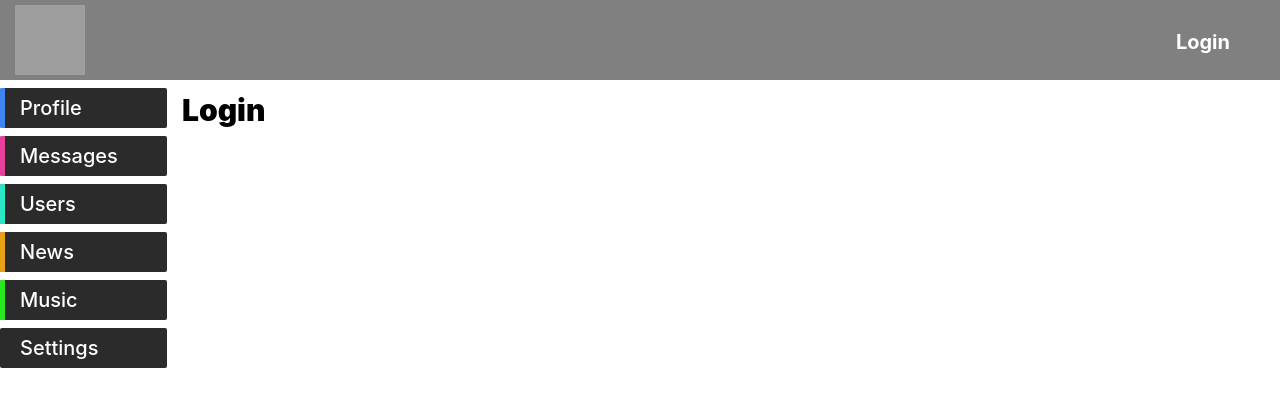
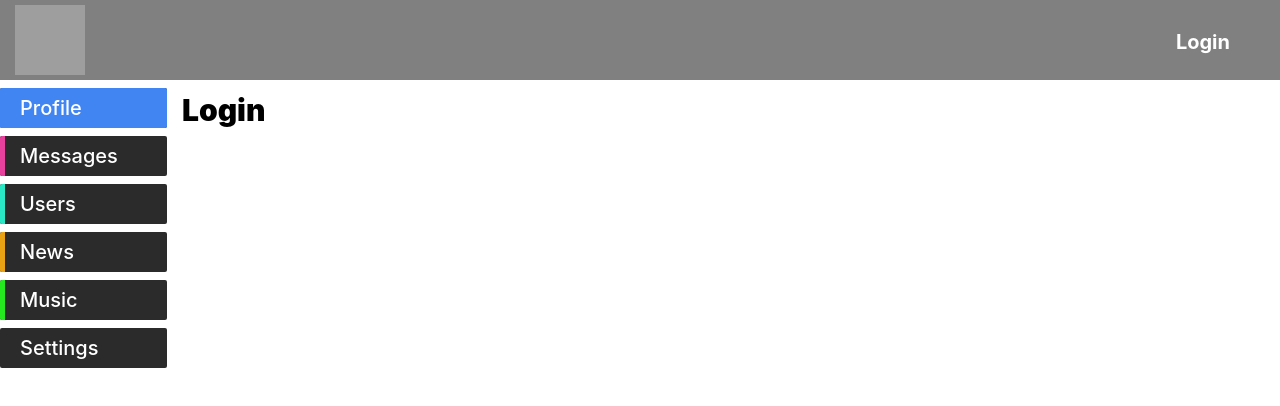
Before and after one commit to SasnykVova/First-social-network, a React (Create React App) app: page /login in a window 1280 px wide. Shown: the top 406 px of the page. Built offline with nearby package versions, Linux system fonts and the light colour scheme; no server answers; grey boxes are pictures that could not be loaded.

Commit message:
add navigatore to navbar profile

```diff
--- a/src/App.js
+++ b/src/App.js
@@ -1,6 +1,6 @@
 import './App.css';
 import s from './App.scss';
-import Navbar from './components/navbar/navbar';
+// import Navbar from './components/navbar/navbar';
 import { Routes, Route } from "react-router-dom";
 import Music from './components/music/music';
 import Settings from './components/settings/settings';
@@ -10,13 +10,14 @@
 import ProfileContainer from './components/Profile/ProfileContainer';
 import HeaderContainer from './components/header/headerContainer';
 import Login from './components/login/login';
+import NavbarContainer from './components/navbar/navbarContainer';
 
 const App = () => {
 
   return (
       <div className='app-wrapper'>
         <HeaderContainer className={s.app__header}/>
-        <Navbar />
+        <NavbarContainer/>
         <div className="main-content">
           <Routes>
             <Route path="/profile/:userId" element={<ProfileContainer/>} />
--- a/src/components/Profile/ProfileContainer.js
+++ b/src/components/Profile/ProfileContainer.js
@@ -2,8 +2,8 @@
 import { connect } from 'react-redux';
 import { setUserProfile, getUserProfile } from '../../redux/profile-reducer';
 import Profile from './Profile';
-import { useLocation, useNavigate, useParams, } from "react-router-dom";
-import { usersAPI } from './../../api';
+import { Navigate, useLocation, useNavigate, useParams, } from "react-router-dom";
+
 
 
 function withRouter(Component) {
@@ -29,6 +29,7 @@
     }
 
     render() {
+        if (!this.props.auth) return <Navigate to="/login"/>
         return (
             <Profile {...this.props} profile={this.props.profile} />
         );
@@ -38,6 +39,7 @@
 let mapStateToProps = (state) => {
     return {
         profile: state.profilePage.profile,
+        auth: state.auth.isAuth,
     }
 }
 
--- a/src/components/dialogs/dialogs.js
+++ b/src/components/dialogs/dialogs.js
@@ -21,7 +21,7 @@
         props.newElementChange(body);
     }
 
-    if (props.auth.isAuth === false) return <Navigate to={"/login"}/>
+    if (!props.auth.isAuth) return <Navigate to={"/login"}/>
     return (
         <div className={s.dialogs}>
             <div className={s.dialogs__wrapperAvata}>
--- a/src/components/navbar/navbar.js
+++ b/src/components/navbar/navbar.js
@@ -3,15 +3,15 @@
 import './navbar.scss';
 // import clsx from 'clsx';
 
-let addActive = () => {
-}
 
-const Navbar = () => {
+const Navbar = (props) => {
     return (
         <nav className={s.menu}>
             <ul className={s.menu__list}>
                 <li className="menu__item">
-                    <NavLink onClick={addActive} to="/profile" className={s.menu__link}>Profile</NavLink>
+                    <NavLink to={props.auth.isAuth
+                    ? "/profile/" + props.auth.userId
+                    : "/login"} className={s.menu__link}>Profile</NavLink>
                 </li>
                 <li className="menu__item">
                     <NavLink to="/dialogs" className={s.menu__link}>Messages</NavLink>
@@ -32,4 +32,5 @@
     );
 }
 
+
 export default Navbar;
--- /dev/null
+++ b/src/components/navbar/navbarContainer.js
@@ -0,0 +1,16 @@
+import Navbar from "./navbar";
+import { connect } from "react-redux";
+
+const mapStateToProps = (state) => {
+    return {
+        auth: state.auth,
+    }
+}
+
+const NavbarContainer = (props) => {
+    return (
+        <Navbar auth={props.auth}/>
+    )
+}
+
+export default connect (mapStateToProps, {})(NavbarContainer);
--- a/src/components/news/new/new.js
+++ b/src/components/news/new/new.js
@@ -5,7 +5,7 @@
     return (
         <div className={s.new}>
             <div className={s.new__wrapper}>
-                <div className={s.new__userAvatar}><img src='https://www.pngitem.com/pimgs/m/576-5768840_cartoon-man-png-avatar-transparent-png.png' /></div>
+                <div className={s.new__userAvatar}><img src='https://www.pngitem.com/pimgs/m/576-5768840_cartoon-man-png-avatar-transparent-png.png' alt='User-avatar'/></div>
                 <div className={s.new__text}>{props.newText}</div>
             </div>
         </div>
--- a/src/redux/users-reducer.js
+++ b/src/redux/users-reducer.js
@@ -97,7 +97,6 @@
 export const toggleFollowingProgress = (isFetching, userId) => ({ type: TOGGLE_IS_FOLLOWING_PROGRESS, isFetching, userId })
 
 export const getUsers = (currentPage, pageSize, pageNumber) => {
-    debugger;
     return (dispatch) => {
         dispatch(toggleIsFetching(true));
         usersAPI.getUsers(currentPage, pageSize).then(data => {
```
